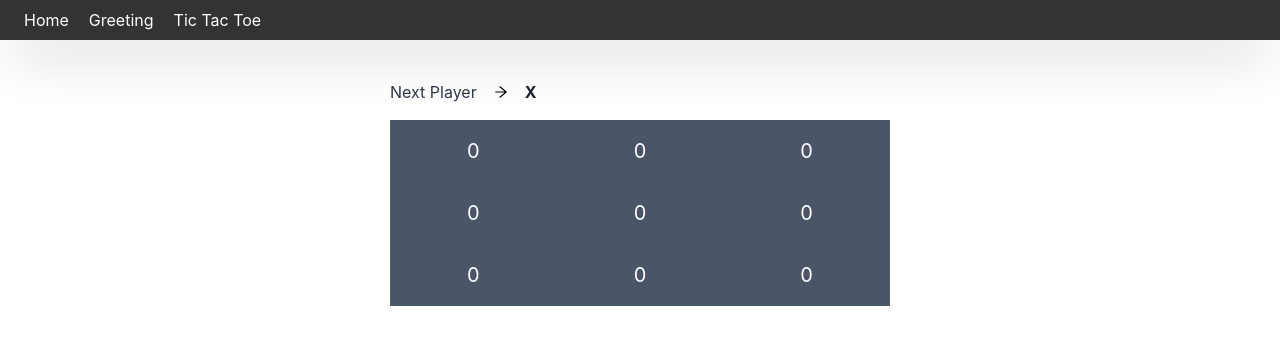
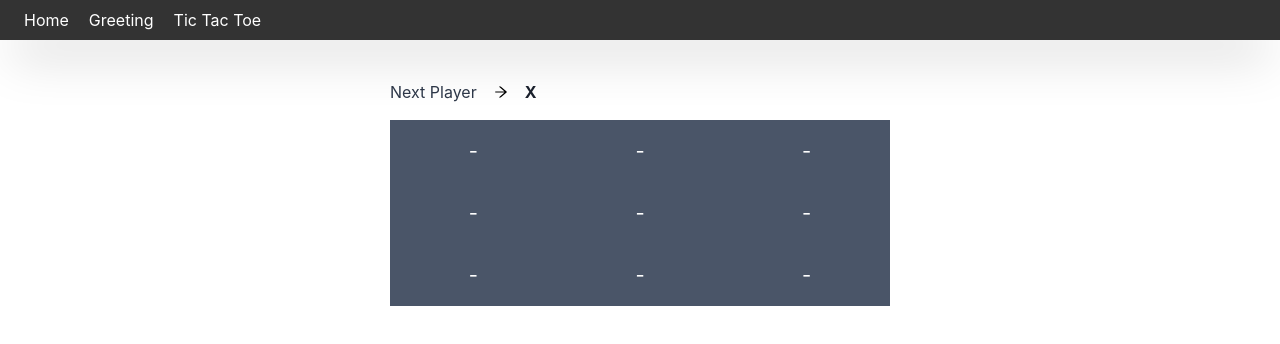
Before and after one commit to Ryan-Solomon/chakra-react, a React (Create React App) app: page /tictactoe in a window 1280 px wide. Shown: the top 344 px of the page. Built offline with nearby package versions, Linux system fonts and the light colour scheme.

Commit message:
add value to board onClick

```diff
--- a/src/components/TicTacToe.tsx
+++ b/src/components/TicTacToe.tsx
@@ -10,15 +10,24 @@ type TProps = {
 export const TicTacToe: FC<TProps> = ({ setNextPlayer, currentPlayer }) => {
   const [board, setBoard] = useState([0, 0, 0, 0, 0, 0, 0, 0, 0]);
   const nextPlayer = currentPlayer === 'X' ? '0' : 'X';
+
+  function handleClick(idx: number) {
+    setNextPlayer(nextPlayer);
+    const newBoard = [...board];
+    const boardValue = currentPlayer === 'X' ? -1 : 1;
+    newBoard[idx] = boardValue;
+    setBoard(newBoard);
+  }
   return (
     <Grid
       w='500px'
       templateColumns='repeat(3,1fr)'
       templateRows='repeat(3,1fr)'
     >
-      {board.map((value) => {
+      {board.map((value, idx) => {
         return (
           <Box
+            as='button'
             _hover={{
               background: 'white',
               cursor: 'pointer',
@@ -35,9 +44,10 @@ export const TicTacToe: FC<TProps> = ({ setNextPlayer, currentPlayer }) => {
             width='100%'
             bg='gray.600'
             color='white'
-            onClick={() => setNextPlayer(nextPlayer)}
+            onClick={() => handleClick(idx)}
+            disabled={value !== 0}
           >
-            {value}
+            {value === 0 ? '-' : value === -1 ? 'X' : '0'}
           </Box>
         );
       })}
```
